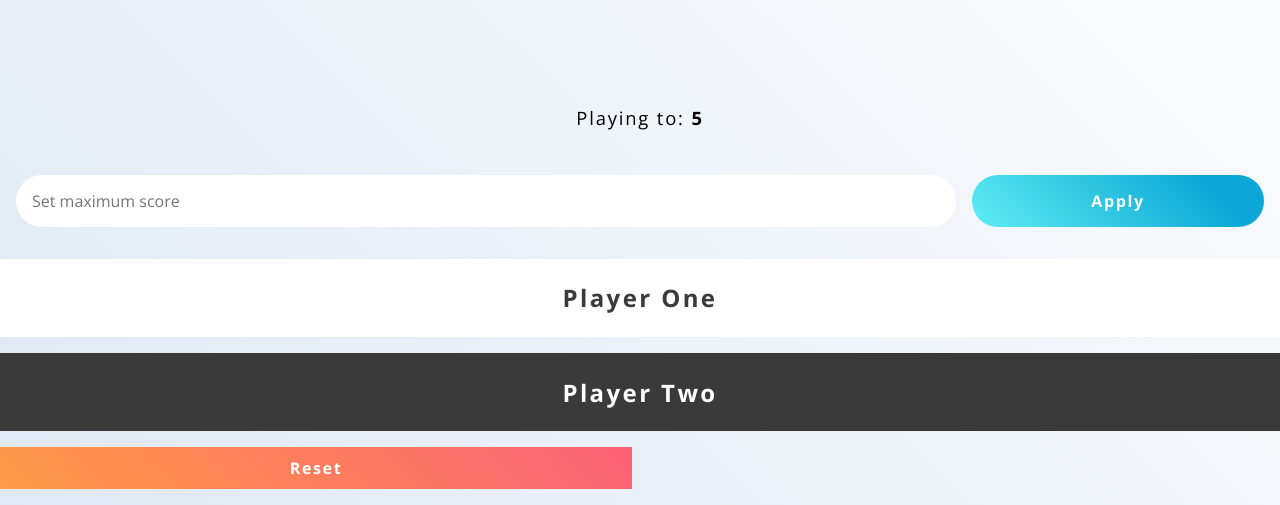
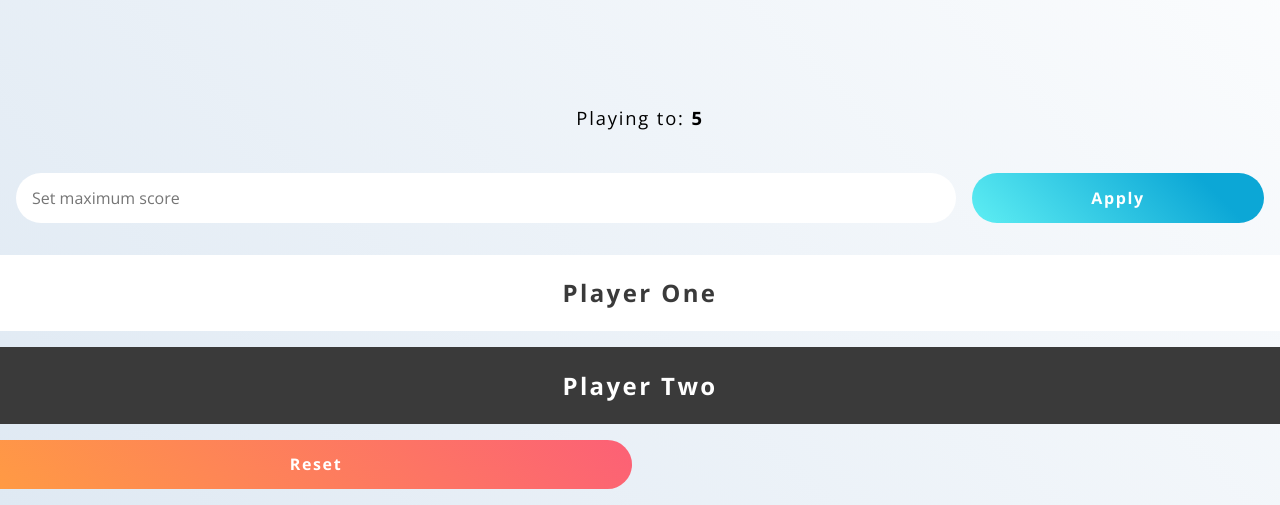
Before and after one commit to mxzawadzki/Score-Keeper, a plain HTML site: page index.html in a window 1280 px wide. Shown: the part 295-800 px from the top of the page. Drawn offline with nearby package versions, Linux system fonts and the light colour scheme.

Commit message:
Update reset button

```diff
--- a/css/style.css
+++ b/css/style.css
@@ -113,7 +113,9 @@
 
 .options__button--reset {
   grid-column: 1/3;
-  padding: 0.2rem;
+  padding: 0.5rem;
+  border-top-right-radius: 50px;
+  border-bottom-right-radius: 50px;
   background-image: linear-gradient(45deg, #ff9a44 0%, #fc6076 100%);
 }
 
```
